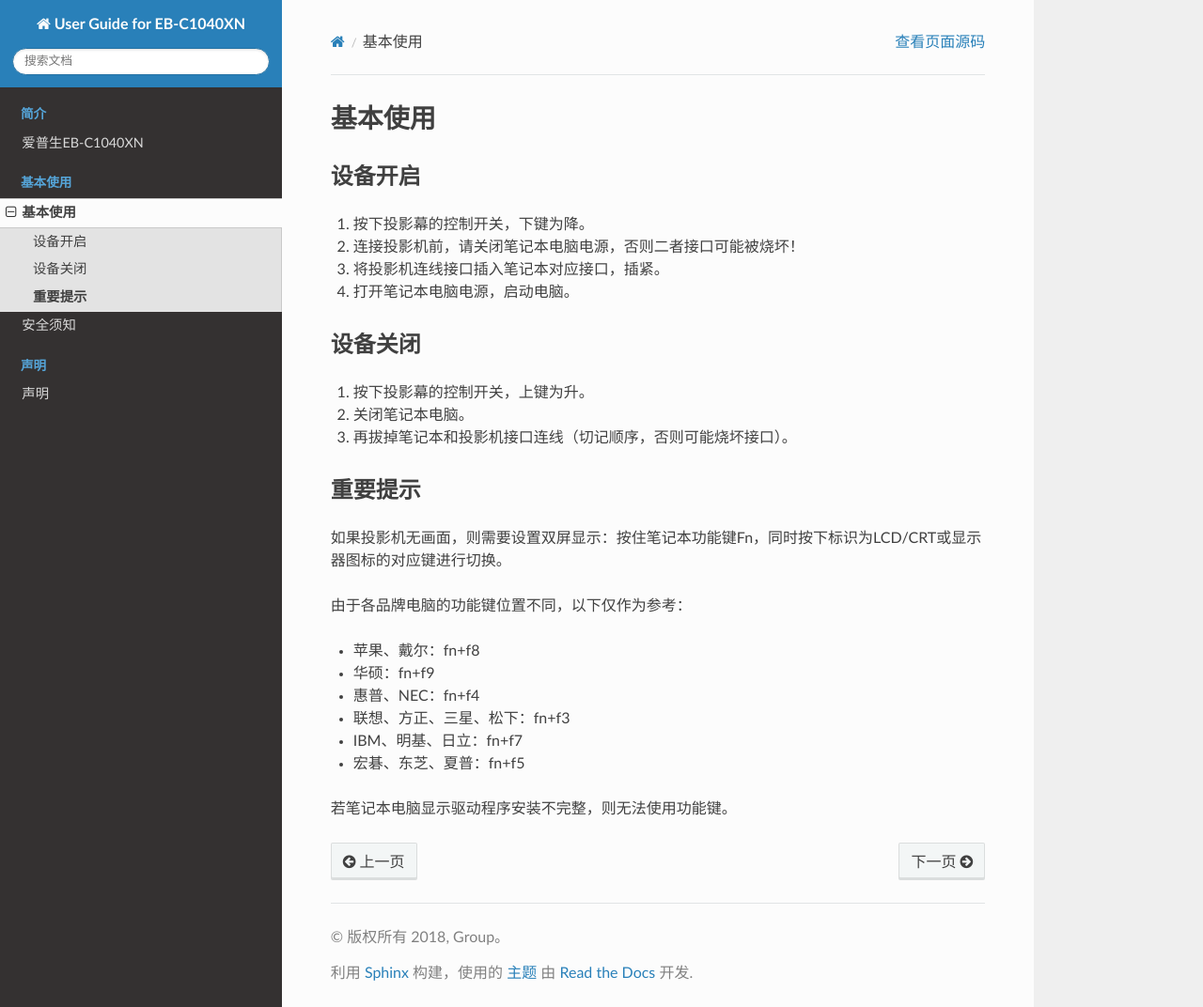
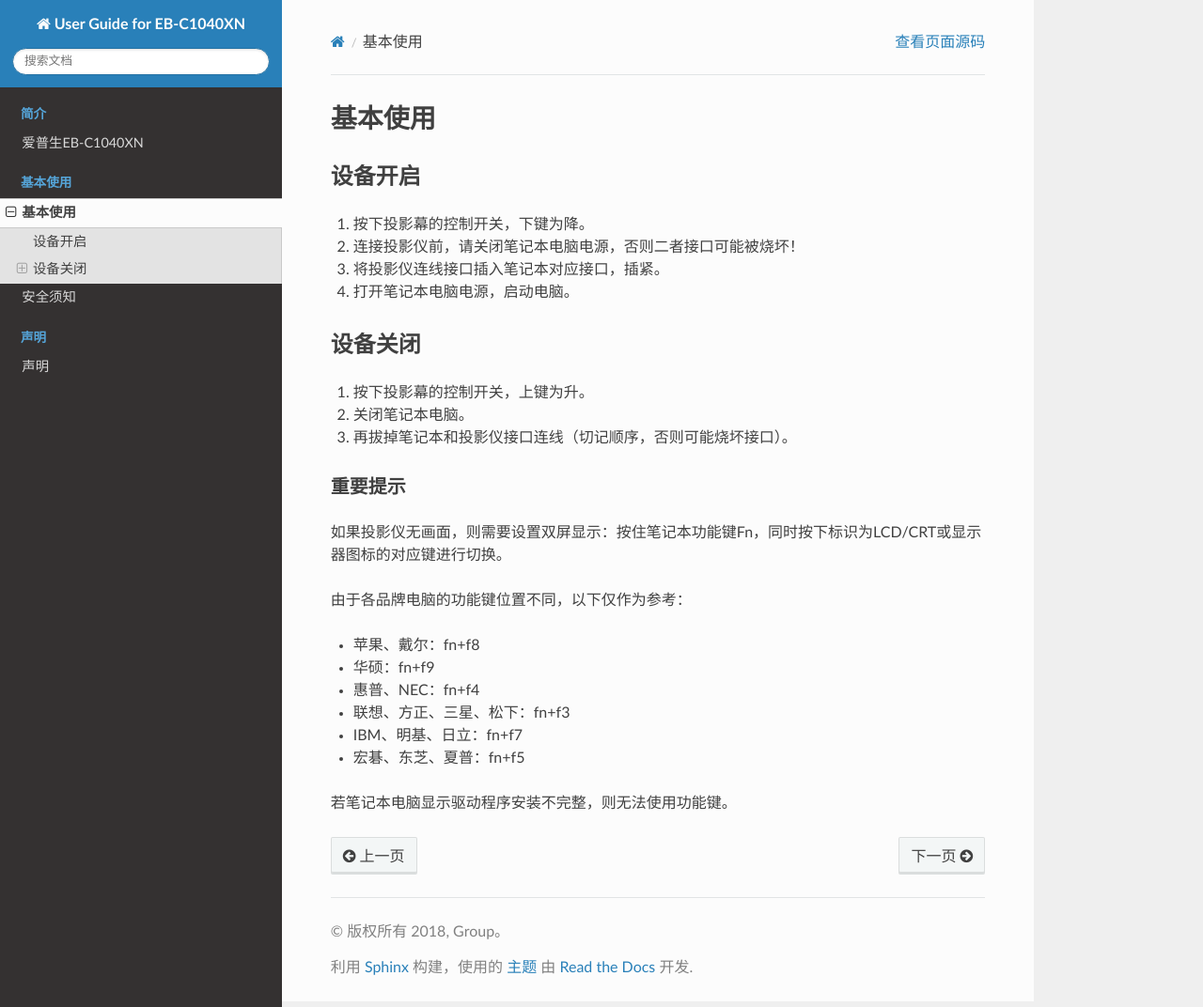
Before and after one commit to anotherrachel/Projector-UserGuide, a Sphinx documentation site: the page built from source/2-BasicUse/basics.md, in a window 1280 px wide and 1072 px high. Shown: the whole window at 94% size. Built offline with Sphinx 7.4.7 and the Read the Docs theme 2.0.0, drawn with Linux system fonts in a browser that asks for light colours; pages that are not in the unit, such as notebooks, are missing from menus.

Commit message:
Update source/2-BasicUse/basics.md

```diff
--- a/source/2-BasicUse/basics.md
+++ b/source/2-BasicUse/basics.md
@@ -1,15 +1,15 @@
 # 基本使用
 ## 设备开启
 1. 按下投影幕的控制开关，下键为降。
-2. 连接投影机前，请关闭笔记本电脑电源，否则二者接口可能被烧坏！
-3. 将投影机连线接口插入笔记本对应接口，插紧。
+2. 连接投影仪前，请关闭笔记本电脑电源，否则二者接口可能被烧坏！
+3. 将投影仪连线接口插入笔记本对应接口，插紧。
 4. 打开笔记本电脑电源，启动电脑。
 ## 设备关闭
 1. 按下投影幕的控制开关，上键为升。
 2. 关闭笔记本电脑。
-3. 再拔掉笔记本和投影机接口连线（切记顺序，否则可能烧坏接口）。
-## **重要提示**
-如果投影机无画面，则需要设置双屏显示：按住笔记本功能键Fn，同时按下标识为LCD/CRT或显示器图标的对应键进行切换。
+3. 再拔掉笔记本和投影仪接口连线（切记顺序，否则可能烧坏接口）。
+### **重要提示**
+如果投影仪无画面，则需要设置双屏显示：按住笔记本功能键Fn，同时按下标识为LCD/CRT或显示器图标的对应键进行切换。
 
 由于各品牌电脑的功能键位置不同，以下仅作为参考：
 * 苹果、戴尔：fn+f8
```
